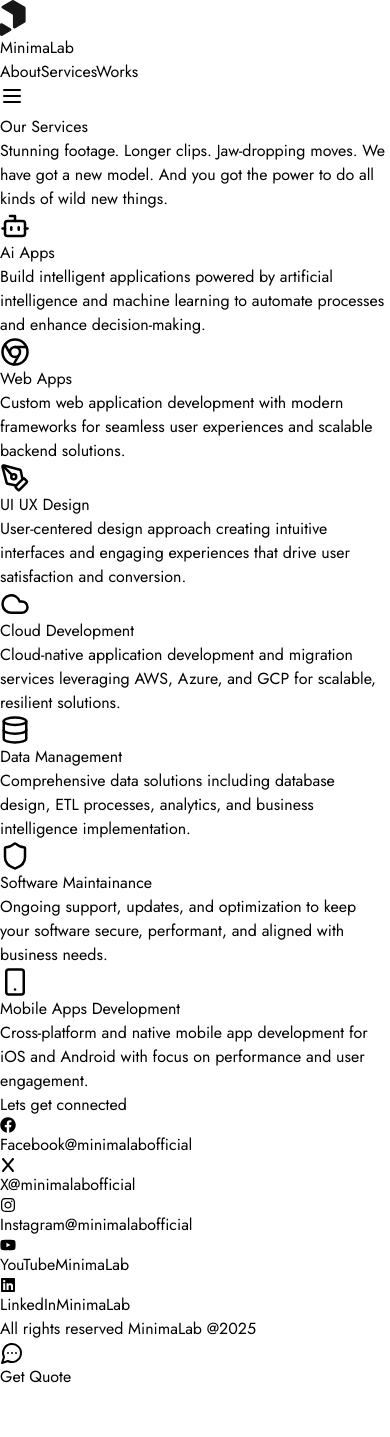
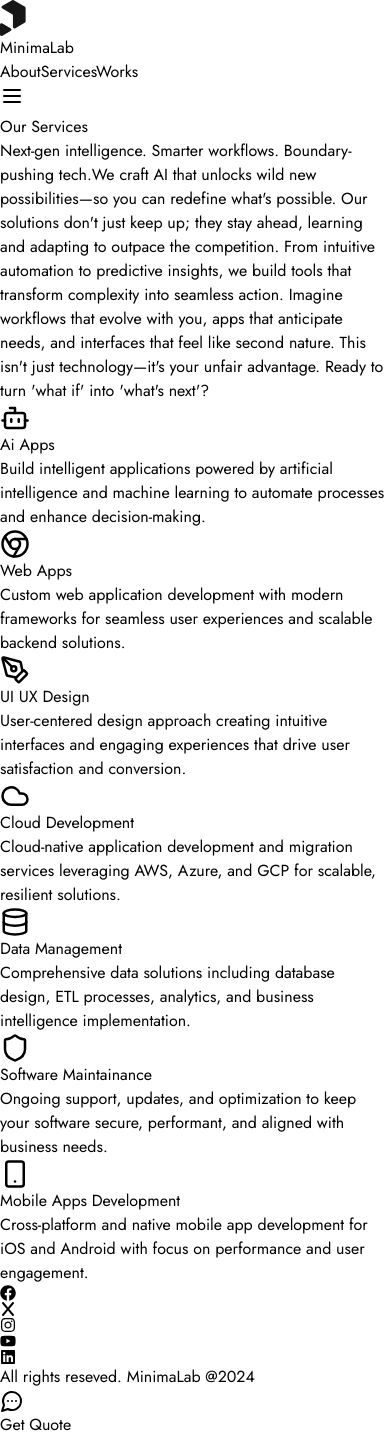
Before and after one commit to SenaGodsway/minimalab, a React (Vite) app: page /services in a window 390 px wide. Before the commit the page ends 1389 px from the top, so only its background shows below. Built offline with nearby package versions, Linux system fonts and the light colour scheme.

Commit message:
footer back to noramal and other ui fixes

```diff
--- a/src/components/footer.tsx
+++ b/src/components/footer.tsx
@@ -1,61 +1,19 @@
 import { FaFacebook, FaInstagram, FaLinkedin, FaYoutube } from 'react-icons/fa'
 import { FaX } from 'react-icons/fa6'
 import { Link } from 'react-router-dom'
-
-import { PrimaryColor } from '../utils/constants'
-
 const Footer = () => {
   return (
-    <div className='mt-24 flex w-full flex-col items-center justify-center px-12 pt-16 md:px-24'>
-    <h1 className="mb-6 text-4xl font-bold"> Lets get connected</h1>
-      <div className='grid grid-cols-2 items-center justify-center gap-8 md:flex md:flex-row md:gap-12'>
-        {/* Facebook */}
-        <div className='flex items-center gap-3 border-2 px-4 py-2 rounded transition-colors hover:text-`{PrimaryColor}` cursor'>
-          <FaFacebook className='text-2xl' />
-          <div className='flex flex-col text-sm'>
-            <span>Facebook</span>
-            <span>@minimalabofficial</span>
-          </div>
-        </div>
+    <div className='flex flex-col items-center justify-center px-12 pt-16 md:px-24'>
+      <div className='mb-6 flex items-center justify-center gap-6'>
+        <Link to="/" className='text-3xl'><FaFacebook/></Link>
+        <Link to="/" className='text-3xl'><FaX/></Link>
+        <Link to="/" className='text-3xl'><FaInstagram/></Link>
+        <Link to="/" className='text-3xl'><FaYoutube/></Link>
+        <Link to="/" className='text-3xl'><FaLinkedin/></Link>
+      </div>
 
-        {/* Twitter/X */}
-        <div className='flex items-center gap-3 rounded border-2 px-4 py-2 transition-colors hover:text-black'>
-          <FaX className='text-2xl' />
-          <div className='flex flex-col text-sm'>
-            <span>X</span>
-            <span>@minimalabofficial</span>
-          </div>
-        </div>
-
-        {/* Instagram */}
-        <div className='flex items-center gap-3 rounded border-2 px-4 py-2 transition-colors hover:text-pink-600'>
-          <FaInstagram className='text-2xl' />
-          <Link to="/" className='flex flex-col text-sm'>
-            <span>Instagram</span>
-            <span>@minimalabofficial</span>
-          </Link>
-        </div>
-
-        {/* YouTube */}
-        <div className='flex items-center gap-3 rounded border-2 px-4 py-2 transition-colors hover:text-red-600'>
-          <FaYoutube className='text-2xl' />
-          <div className='flex flex-col text-sm'>
-            <span>YouTube</span>
-            <span>MinimaLab</span>
-          </div>
-        </div>
-
-        {/* LinkedIn */}
-        <div className='flex items-center gap-3 rounded border-2 px-4 py-2 transition-colors hover:text-blue-700'>
-          <FaLinkedin className='text-2xl' />
-          <div className='flex flex-col text-sm'>
-            <span>LinkedIn</span>
-            <span>MinimaLab</span>
-          </div>
-        </div>
-      </div>
-      <div className='my-8 p-6 text-center text-sm text-gray-600 md:text-base'>
-        <p>All rights reserved MinimaLab @2025</p>
+      <div className='mb-14 p-6 text-center text-[18px]'>
+        <p>All rights reseved. MinimaLab @2024</p>
       </div>
     </div>
   )
--- a/src/pages/contact_page/select_service.tsx
+++ b/src/pages/contact_page/select_service.tsx
@@ -3,7 +3,7 @@
 
 
   return (
-    <div className='mx-auto w-11/12 md:w-6/12 lg:w-8/12'>
+    <div className='mx-auto w-11/12 md:w-7/12 lg:w-8/12'>
       <h1 className='mb-4 text-2xl font-bold'>What service are you interested in?</h1>
       <p className='mb-8 text-gray-600'>Select a service to get started</p>
       <div className='grid grid-cols-1 gap-6 md:grid-cols-3'>
@@ -15,10 +15,11 @@
             //   onClick={() => handleServiceSelect(service.id)}
               className={`flex flex-grow flex-col gap-4 rounded-lg border-2 px-4 py-8 text-left transition-all
                 ? 'border-[#28AE9E] shadow-lg' : 'border-gray-200'}
-                hover:border-[#28AE9E] hover:shadow-lg cursor-pointer`}
+                hover:border-black hover:shadow-lg cursor-pointer`}
             >
-              <IconComponent size={30} className='text-[#28AE9E]' />
+              <IconComponent size={30} className='' />
               <p className='font-bold'>{service.title}</p>
+              <p className='text-gray-600'>{service.description}</p>
             </div>
           );
         })}
--- a/src/pages/introucing/introducing.tsx
+++ b/src/pages/introucing/introducing.tsx
@@ -99,7 +99,7 @@
                 <ImageComponent
                  src={selectedFeature.imageSrc}
                  alt={selectedFeature.title}
-                isGray={true}
+                isGray={false}
                  className="h-64 w-full rounded-2xl object-cover"
                 />
               <h2 className="text-4xl font-bold">{selectedFeature.title}</h2>
--- a/src/pages/landing_page/pipeline.tsx
+++ b/src/pages/landing_page/pipeline.tsx
@@ -1,17 +1,25 @@
 import { motion } from 'framer-motion'
 import React, { useState } from 'react'
-import { Layout, Code, Search, PenTool, BarChart, HelpCircle } from 'lucide-react'
+import { Layout, Code, Search, PenTool, BarChart, HelpCircle, LucideProps } from 'lucide-react'
+import { IconType } from 'react-icons'
+
+interface Process {
+  id: string;
+  title: string;
+  description: string;
+  icon:  React.ComponentType<LucideProps> | IconType;
+}
 
 const Pipeline: React.FC = () => {
   const [hoveredProcess, setHoveredProcess] = useState<string | null>(null);
 
-  const processes = [
-    { id: 'planning', title: 'Planning', description: 'I need a website design.', icon: Layout },
-    { id: 'design', title: 'Design', description: 'I need a website built.', icon: Code },
-    { id: 'ai-app-development', title: 'AI App Development', description: 'I want to understand users.', icon: Search },
-    { id: 'web-and-mobile-development', title: 'Web & Mobile Development', description: 'I want to grow my blog.', icon: PenTool },
-    { id: 'deployment', title: 'Deployment', description: 'Help me grow organically.', icon: BarChart },
-    { id: 'maintenance', title: 'Maintenance', description: "We're here to help!", icon: HelpCircle }
+  const processes: Process[] = [
+    { id: 'planning', title: 'Planning', description: 'Strategic blueprint for your digital vision.', icon: Layout },
+    { id: 'design', title: 'Design', description: 'Pixel-perfect interfaces that captivate users.', icon: Code },
+    { id: 'ai-app-development', title: 'AI App Development', description: 'Intelligent apps that learn and adapt.', icon: Search },
+    { id: 'web-and-mobile-development', title: 'Web & Mobile Development', description: 'Scalable platforms built for performance.', icon: PenTool },
+    { id: 'deployment', title: 'Deployment', description: 'Seamless launch and growth acceleration.', icon: BarChart },
+    { id: 'maintenance', title: 'Maintenance', description: 'Proactive care for uninterrupted excellence.', icon: HelpCircle }
   ]
 
   return (
@@ -21,20 +29,19 @@
         return (
           <div
             key={process.id}
-            onMouseEnter = {() => setHoveredProcess(process.id)}
+            onMouseEnter={() => setHoveredProcess(process.id)}
             onMouseLeave={() => setHoveredProcess(null)}
             className="relative flex flex-row gap-3 overflow-hidden rounded border px-3 py-4"
           >
             <motion.span
               whileHover={{ scale: 1.1 }}
               transition={{ duration: 0.2 }}
-              className='text-[#28AE9E]'
+              className=''
             >
               <IconComponent size={24} />
             </motion.span>
             <h3>{process.title}</h3>
 
-            {/* Show description on hover */}
             {hoveredProcess === process.id && (
               <motion.p
                 initial={{ opacity: 0, y: 0 }}
--- a/src/pages/services_page/all_services.tsx
+++ b/src/pages/services_page/all_services.tsx
@@ -1,4 +1,3 @@
-import React from 'react';
 import { services, type Service } from './services';
 
 const AllServices: React.FC = () => {
@@ -9,8 +8,8 @@
       {Object.values(services).map((service: Service) => {
         const IconComponent = service.icon;
         return (
-          <div key={service.id} className="border-g flex flex-grow flex-col gap-4 rounded-lg border-2 px-4 py-8 text-left transition-all hover:border-[#28AE9E] hover:shadow-lg">
-            <IconComponent size={30} className='text-[#28AE9E]' />
+          <div key={service.id} className="border-g flex flex-grow flex-col gap-4 rounded-lg border-2 px-4 py-8 text-left transition-all hover:border-black hover:shadow-lg">
+            <IconComponent size={30} className='text-black' />
             <p className='font-bold'>{service.title}</p>
             <p className='text-black/80'>{service.description}</p>
             </div>
--- a/src/pages/services_page/services_page.tsx
+++ b/src/pages/services_page/services_page.tsx
@@ -11,8 +11,7 @@
         <header className="space-y-4 text-center">
           <h1 className="text-5xl font-bold">Our Services</h1>
           <p className="mx-auto max-w-2xl text-xl">
-            Stunning footage. Longer clips. Jaw-dropping moves.
-            We have got a new model. And you got the power to do all kinds of wild new things.
+            Next-gen intelligence. Smarter workflows. Boundary-pushing tech.We craft AI that unlocks wild new possibilities—so you can redefine what's possible. Our solutions don't just keep up; they stay ahead, learning and adapting to outpace the competition. From intuitive automation to predictive insights, we build tools that transform complexity into seamless action. Imagine workflows that evolve with you, apps that anticipate needs, and interfaces that feel like second nature. This isn&apos;t just technology—it&apos;s your unfair advantage. Ready to turn 'what if' into 'what's next'?
           </p>
         </header>
         </div>
```
Also changed, not shown: src/components/header.tsx (+3 -166 lines), src/pages/landing_page/works_section.tsx (+16 -27 lines).
